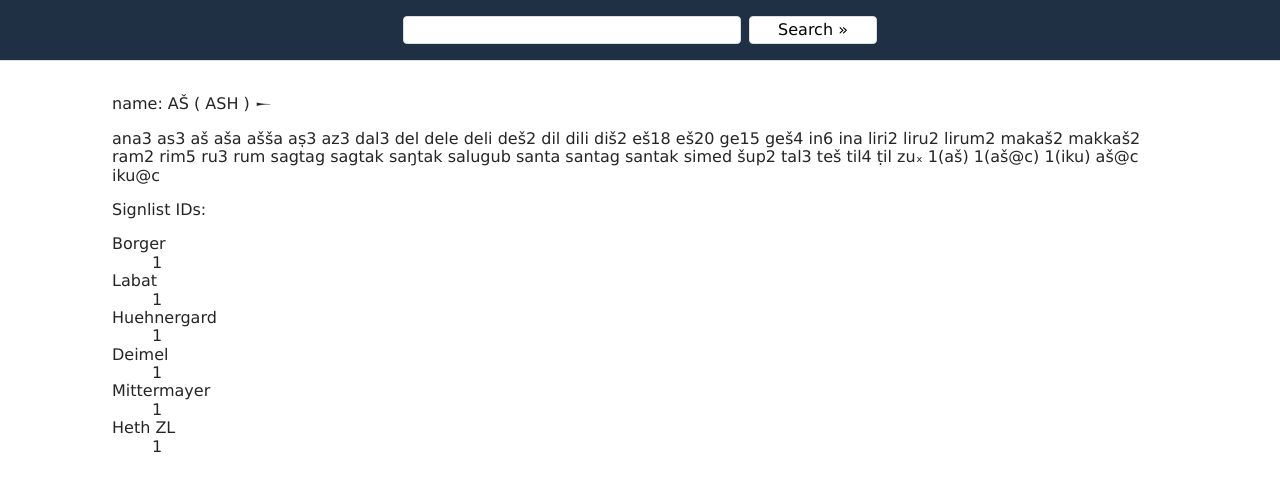
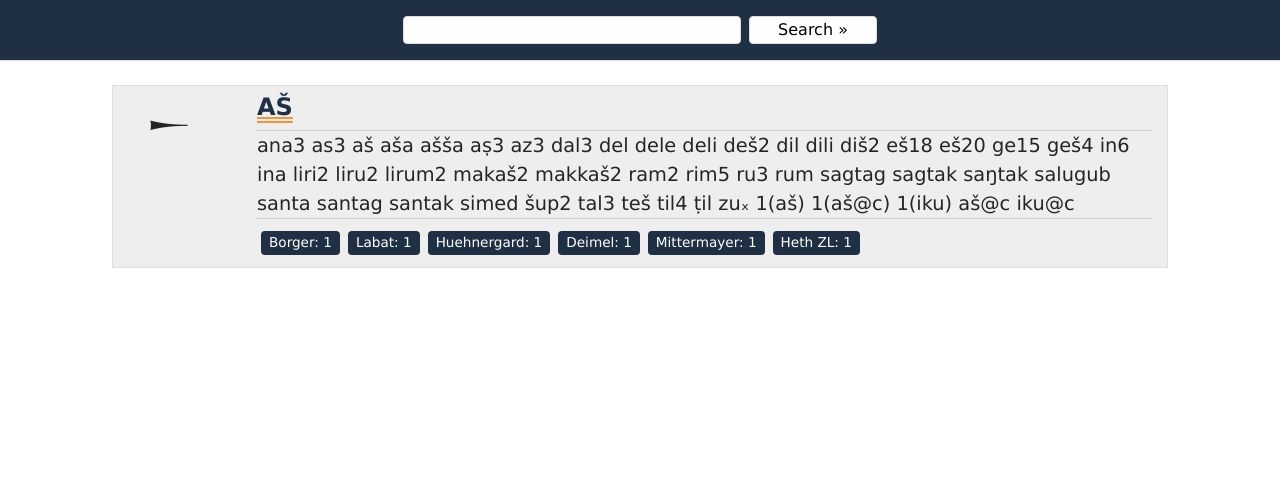
Before and after one commit to jackweinbender/zeichenliste, a Flask app: page /signs/1 in a window 1280 px wide. Shown: the top 491 px of the page. Run offline with Flask 2, Linux system fonts and the light colour scheme; some web fonts are replaced.

Commit message:
Marginally better styling

```diff
--- a/static/style.css
+++ b/static/style.css
@@ -19,7 +19,10 @@
          url(//fonts.gstatic.com/ea/notosanscuneiform/v1/NotoSansCuneiform-Regular.ttf) format('truetype');
   }
 
-.cuneiform {font-family: 'Noto Sans Cuneiform', sans-serif; }
+.cuneiform {
+    font-family: 'Noto Sans Cuneiform', sans-serif;
+    font-size: 2.25rem;
+}
 
 html {
     color:var(--dark-gray);
@@ -79,38 +82,60 @@ a:hover{
     padding:0.5rem 0;
     background: #eee;
     border:solid 1px #ddd;
-    margin: 0.25rem 0;
+    margin: 0.5rem 0;
     display:flex;
-    min-height: 6rem;
-}
-.results-card > * {
-    padding: 0.5rem;
-}
-.results-card-image {
-    font-size: 3rem;
-    min-width: 5rem;
-    text-align: center;
 }
 
-.resuts-card-content {}
+.results-card-image-wrapper {
+    text-align: center;
+    /* background-color: aquamarine; */
+    padding: 0 3rem 0 1rem;
+    min-width: 5rem;
+}
 
-.results-card-content h3 {
+.resuts-card-content {
+
+}
+
+.results-card-values {
+    line-height: 1.5;
+    font-size: 1.21rem;
+    margin-bottom: 0.5rem;
+    margin-right:1rem;
+    border-bottom: solid 1px #ccc;
+    border-top: solid 1px #ccc;
+}
+
+.results-card-header {
     font-size: 1.5rem;
     display: block;
     margin: 0;
-    border-bottom: solid 1px #ccc;
     padding-bottom: 0.25rem;
     margin-bottom: 0.25rem;
 }
 
-@media only screen and (min-width: 500px) {
-    .results-card-image {
-        font-size: 4rem;
-        min-width: 7rem;
+.results-card-list-ids {
+    font-size: 0.85rem;
+    display:  flex;
+    flex-wrap: wrap;
+    justify-content: left;
+    align-content: flex-end;
+}
+.signlist-id-badge {
+    color: white;
+    margin: 0.25rem;
+    background-color: var(--blue);
+    border-radius: 0.25rem;
+    padding:0.25rem 0.5rem;
+}
+
+@media only screen and (min-width: 700px) {
+    .cuneiform {
+        font-size: 2.75rem;
     }
 }
 
-.value{ white-space: nowrap; }
+/* .value{ white-space: nowrap; }
 .value:not(:last-child)::after {
     content: '\00B7'
-}
+} */
--- a/templates/sign.html
+++ b/templates/sign.html
@@ -1,25 +1,27 @@
 {% extends 'index.html' %}
 
 {% block container %}
-  <div class="sign-info">
-      <p>name: {{sign.borger_name}}
-        {% if sign.unicode_name != '' %}
-          ( {{sign.unicode_name}} )
-        {% endif %}
-        <span class="cuneiform">{{sign.unicode_value}}</span>
-      </p>
-      <p>
+<div class="results-card">
+    <div class="results-card-image-wrapper">
+      <span class="cuneiform">{{sign.unicode_value}}</span>
+    </div>
+    <div class="results-card-content">
+      <h3 class="results-card-header"><a href="/signs/{{sign.borger_id}}">{{sign.borger_name}}</a></h3>
+      <div class="results-card-values">
         {% for value in sign.values %}
-          <span class="sign-value">{{value}}</span>
+          <span class="value">
+            {{value}}
+          </span>
         {% endfor %}
-      </p>
-      <p>Signlist IDs:
-        <dt>Borger</dt>       <dd>{{sign.borger_id}}</dd>
-        <dt>Labat</dt>        <dd>{{sign.labat_id}}</dd>
-        <dt>Huehnergard</dt>  <dd>{{sign.huehnergard_id}}</dd>
-        <dt>Deimel</dt>       <dd>{{sign.deimel_id}}</dd>
-        <dt>Mittermayer</dt>  <dd>{{sign.mittermayer_id}}</dd>
-        <dt>Heth ZL</dt>      <dd>{{sign.hethzl_id}}</dd>
-      </p>
+      </div><!-- results-card-values -->
+      <div class="results-card-list-ids">
+        <span class="signlist-id-badge">Borger: {{sign.borger_id}}</span>
+        <span class="signlist-id-badge">Labat: {{sign.labat_id}}</span>
+        <span class="signlist-id-badge">Huehnergard: {{sign.huehnergard_id}}</span>
+        <span class="signlist-id-badge">Deimel: {{sign.deimel_id}}</span>
+        <span class="signlist-id-badge">Mittermayer: {{sign.mittermayer_id}}</span>
+        <span class="signlist-id-badge">Heth ZL: {{sign.hethzl_id}}</span>
+      </div>
+    </div>
   </div>
 {% endblock %}
```
Also changed, not shown: templates/search.html (+12 -2 lines).
